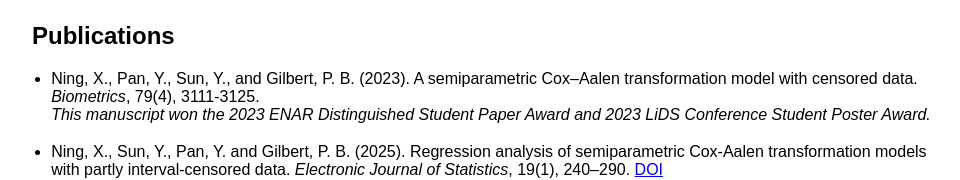
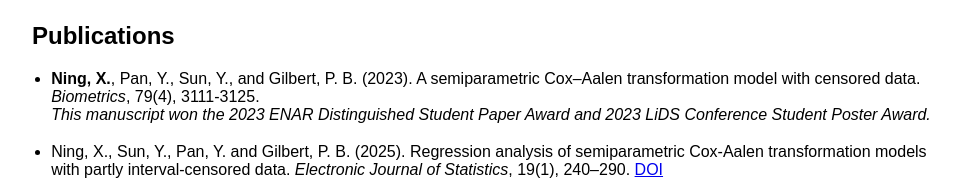
Before and after one commit to xining1/xining1.github.io, a plain HTML site: page research.html in a window 1280 px wide. Shown: the part 188-368 px from the top of the page, without its empty margins (158-1118 px from the left). Drawn offline with Linux system fonts and the light colour scheme.

Commit message:
Update research.html

```diff
--- a/research.html
+++ b/research.html
@@ -66,21 +66,21 @@
 <div class="content">
   <h2>Publications</h2>
   <ul>
-    <li>Ning, X., Pan, Y., Sun, Y., and Gilbert, P. B. (2023). A semiparametric Cox–Aalen transformation model with censored data. <i>Biometrics</i>, 79(4), 3111-3125. <br/><em>This manuscript won the 2023 ENAR Distinguished Student Paper Award and 2023 LiDS Conference Student Poster Award.</em></li>
-    <li>Ning, X., Sun, Y., Pan, Y. and Gilbert, P. B. (2025). Regression analysis of semiparametric Cox-Aalen transformation models with partly interval-censored data. <i>Electronic Journal of Statistics</i>, 19(1), 240–290. <a href="https://doi.org/10.1214/24-EJS2341" target="_blank">DOI</a></li>
-    <li>Brown, D., Ning, X., Alford, M., Money, A., Pan, Y., Miller, M., and Lohman, M. (2024). Trends in mortality and survival rates among persons with Alzheimer’s disease in South Carolina: 2014 to 2019. <i>Frontiers in Aging Neuroscience</i>, 16, p.1387082.</li>
-    <li>Platonova, E., Ning, X., Pan, Y., and Thompson, M. E. (2024). Patient-centered primary care provider communication and emergency room visits by Medicaid patients in the United States. <i>Journal of Patient Experience</i>, 11.</li>
+    <li><strong>Ning, X.</strong>, Pan, Y., Sun, Y., and Gilbert, P. B. (2023). A semiparametric Cox–Aalen transformation model with censored data. <i>Biometrics</i>, 79(4), 3111-3125. <br/><em>This manuscript won the 2023 ENAR Distinguished Student Paper Award and 2023 LiDS Conference Student Poster Award.</em></li>
+    <li></strong>Ning, X.</strong>, Sun, Y., Pan, Y. and Gilbert, P. B. (2025). Regression analysis of semiparametric Cox-Aalen transformation models with partly interval-censored data. <i>Electronic Journal of Statistics</i>, 19(1), 240–290. <a href="https://doi.org/10.1214/24-EJS2341" target="_blank">DOI</a></li>
+    <li>Brown, D., </strong>Ning, X.</strong>, Alford, M., Money, A., Pan, Y., Miller, M., and Lohman, M. (2024). Trends in mortality and survival rates among persons with Alzheimer’s disease in South Carolina: 2014 to 2019. <i>Frontiers in Aging Neuroscience</i>, 16, p.1387082.</li>
+    <li>Platonova, E., </strong>Ning, X.</strong>, Pan, Y., and Thompson, M. E. (2024). Patient-centered primary care provider communication and emergency room visits by Medicaid patients in the United States. <i>Journal of Patient Experience</i>, 11.</li>
   </ul>
 
   <h3>Working Papers</h3>
   <ul>
-    <li>Turner, M., Ning, X., Coley, E., Pan, Y., and Barfield, J. (2025+). Debt-burden and impact on physical therapy students. <em>Accepted at Journal of Allied Health</em>.</li>
-    <li>Platonova, E., Ning, X., Pan, Y., and Thompson, M. E. (2025+). Patient-centered communication with publicly insured individuals at primary care clinics in the United States and patient intention to recommend the clinic. <em>Under Revision</em>.</li>
-    <li>Young, L., Ning, X., Pan, Y., Jackson, T., Troutman-Jordan, M. (2025+). The use of an escape room simulation in undergraduate community health nursing course: a single group pre-post evaluation. <em>Under Review</em>.</li>
-    <li>Platonova, E., Ning, X., Pan, Y., and Thompson, M. E. (2025+). Primary Care Interactions and ER Utilization by Safety Net Hispanic Patients. <em>In preparation</em>.</li>
-    <li>Sun, Y., Ning, X., Pan, Y., and Gilbert, P. B. (2025+). Estimation of stratified transformation models under interval censored failure times with auxiliary failure time information. <em>In preparation</em>.</li>
-    <li>Ning, X., Pan, Y., and Sun, Y. (2025+). Checking semiparametric Cox-Aalen transformation models with censored data. <em>In preparation</em>.</li>
-    <li>Young, L., Ning, X., Pan, Y., and Yan, S. (2025+). Identify a reliable and feasible measure assess NAD metabolites in abdominal aortic aneurysm patients. <em>In preparation</em>.</li>
+    <li>Turner, M., </strong>Ning, X.</strong>, Coley, E., Pan, Y., and Barfield, J. (2025+). Debt-burden and impact on physical therapy students. <em>Accepted at Journal of Allied Health</em>.</li>
+    <li>Platonova, E., </strong>Ning, X.</strong>, Pan, Y., and Thompson, M. E. (2025+). Patient-centered communication with publicly insured individuals at primary care clinics in the United States and patient intention to recommend the clinic. <em>Under Revision</em>.</li>
+    <li>Young, L., </strong>Ning, X.</strong>, Pan, Y., Jackson, T., Troutman-Jordan, M. (2025+). The use of an escape room simulation in undergraduate community health nursing course: a single group pre-post evaluation. <em>Under Review</em>.</li>
+    <li>Platonova, E., </strong>Ning, X.</strong>, Pan, Y., and Thompson, M. E. (2025+). Primary Care Interactions and ER Utilization by Safety Net Hispanic Patients. <em>In preparation</em>.</li>
+    <li>Sun, Y., </strong>Ning, X.</strong>, Pan, Y., and Gilbert, P. B. (2025+). Estimation of stratified transformation models under interval censored failure times with auxiliary failure time information. <em>In preparation</em>.</li>
+    <li></strong>Ning, X.</strong>, Pan, Y., and Sun, Y. (2025+). Checking semiparametric Cox-Aalen transformation models with censored data. <em>In preparation</em>.</li>
+    <li>Young, L., </strong>Ning, X.</strong>, Pan, Y., and Yan, S. (2025+). Identify a reliable and feasible measure assess NAD metabolites in abdominal aortic aneurysm patients. <em>In preparation</em>.</li>
   </ul>
 </div>
 </body>
```
